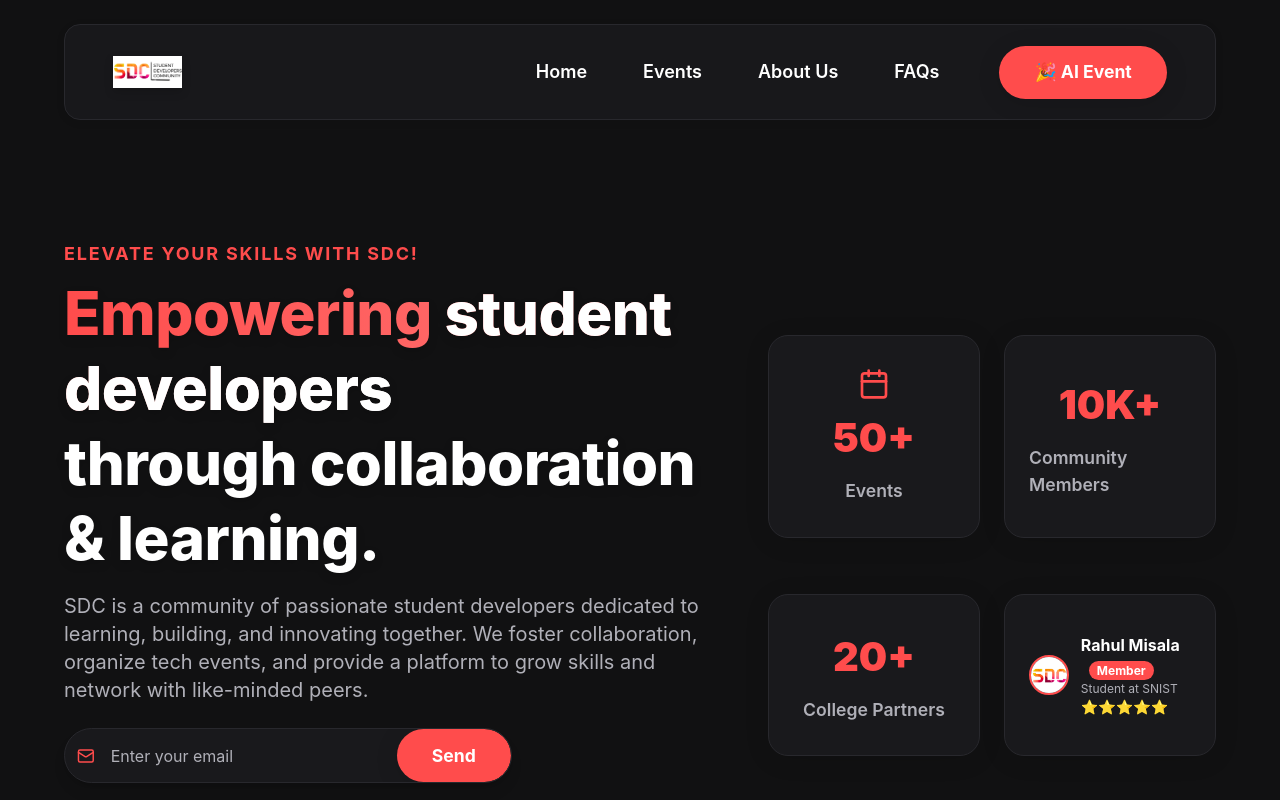
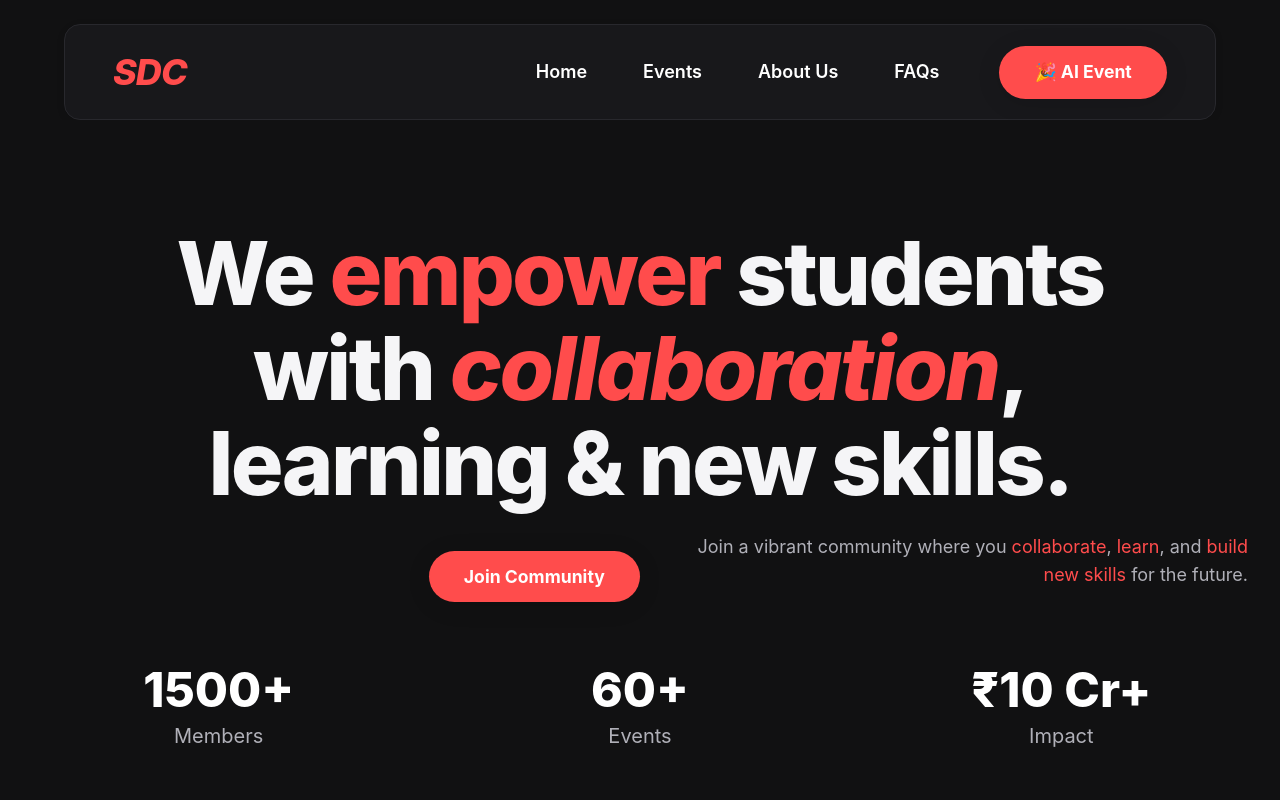
Before and after one commit to sdc-snist/sdc-web, a React (Vite) app: page / in a window 1280 px wide. Shown: the top 800 px of the page. Built offline with nearby package versions, Linux system fonts and the light colour scheme.

Commit message:
made the landing page look cool.
made the landing page  look cool

```diff
--- a/src/components/FAQ.jsx
+++ b/src/components/FAQ.jsx
@@ -26,7 +26,7 @@ const FAQPage = () => {
   ];
 
   return (
-    <section className="section py-20 min-h-screen flex flex-col items-center">
+  <section className="section section-alt py-20 min-h-screen flex flex-col items-center">
       {/* Header Section */}
       <div className="max-w-4xl text-center mb-14">
         <h1 className="text-4xl lg:text-5xl font-extrabold text-white mb-2">Frequently <span className="text-[var(--color-primary)]">Asked Questions</span></h1>
@@ -36,7 +36,7 @@ const FAQPage = () => {
       </div>
 
       {/* Stats Section */}
-      <div className="max-w-6xl w-full grid grid-cols-1 sm:grid-cols-3 gap-8 mb-16">
+      {/* <div className="max-w-6xl w-full grid grid-cols-1 sm:grid-cols-3 gap-8 mb-16">
         <div className="card bg-[var(--color-card)] text-center p-8">
           <h3 className="text-4xl font-extrabold text-[var(--color-primary)]">10,000+</h3>
           <p className="mt-2 text-[var(--color-text-muted)]">Registered Members</p>
@@ -49,7 +49,7 @@ const FAQPage = () => {
           <h3 className="text-4xl font-extrabold text-[var(--color-primary)]">20+</h3>
           <p className="mt-2 text-[var(--color-text-muted)]">Industry Collaborations</p>
         </div>
-      </div>
+      </div> */}
 
       {/* FAQ Section */}
       <div className="max-w-3xl w-full">
--- a/src/components/Footer.jsx
+++ b/src/components/Footer.jsx
@@ -4,7 +4,7 @@ import { FaInstagram, FaLinkedin, FaTwitter, FaYoutube } from "react-icons/fa";
 
 const Footer = () => {
   return (
-  <footer className="footer relative overflow-hidden pt-36 pb-14">
+  <footer className="footer section-alt relative overflow-hidden pt-36 pb-14">
       {/* Large background brand text above links */}
       <div className="w-full flex justify-center mb-6 relative z-10">
         <span
--- a/src/components/Landing.jsx
+++ b/src/components/Landing.jsx
@@ -4,60 +4,39 @@ import sdcImage from "../assets/sdc1.png";
 
 const Landing = () => {
   return (
-  <section className="section relative overflow-hidden min-h-[80vh] flex items-center justify-center pt-1 mt-[-1.5rem] md:mt-0">
+  <section className="section relative overflow-hidden min-h-[90vh] flex flex-col items-center justify-center">
     <div className="absolute inset-0 bg-[var(--color-bg)] opacity-100 z-0"></div>
-      <div className="relative z-10 max-w-7xl mx-auto flex flex-col lg:flex-row items-center justify-between gap-8 py-6 px-4">
-        {/* Left Content */}
-        <div className="max-w-2xl space-y-8 text-center lg:text-left">
-          <p className="text-[var(--color-primary)] font-bold text-lg uppercase tracking-widest mb-2">Elevate your skills with SDC!</p>
-          <h1 className="text-4xl xs:text-5xl md:text-6xl font-extrabold leading-tight mb-4 drop-shadow-lg">
-            <span className="bg-gradient-to-r from-[#ff4c4c] via-[#ff6b6b] to-white bg-clip-text text-transparent">
-              Empowering <span className="text-white">student developers</span>
-            </span>
-            <br className="hidden md:block" />
-            <span className="text-white">through collaboration & learning.</span>
+  <div className="relative z-10 w-full max-w-7xl mx-auto flex flex-col items-center justify-center px-2 sm:px-8 pb-0">
+      <h1
+        className="w-full text-center font-extrabold text-white text-[2.5rem] sm:text-[4rem] md:text-[5.5rem] leading-[1.08] mb-0 tracking-tight"
+        style={{ fontFamily: 'Inter, Segoe UI, Arial, sans-serif', letterSpacing: '-0.03em' }}
+      >
+        We <span className="text-[var(--color-primary)]">empower</span> students<br className="hidden sm:block" />
+        with <span className="italic text-[var(--color-primary)]">collaboration</span>,<br className="hidden sm:block" />
+        learning & new skills.
       </h1>
-          <p className="hidden md:block text-[var(--color-text-muted)] text-lg lg:text-xl mb-6">
-            SDC is a community of passionate student developers dedicated to learning, building, and innovating together. We foster collaboration, organize tech events, and provide a platform to grow skills and network with like-minded peers.
-          </p>
-          {/* Email Input */}
-          <div className="flex items-center bg-[var(--color-card)] rounded-full overflow-hidden w-full max-w-md mx-auto lg:mx-0 shadow-lg border border-[var(--color-border)]">
-            <Mail className="text-[var(--color-primary)] pl-3 h-10 w-10" />
-            <input
-              type="email"
-              placeholder="Enter your email"
-              className="px-4 py-3 w-full text-white bg-transparent focus:outline-none placeholder-[var(--color-text-muted)]"
-            />
-            <a className="btn ml-2">Send</a>
+      <div className="w-full flex flex-col md:flex-row items-center justify-center mt-2 mb-0">
+        <div className="w-full md:w-1/2 flex justify-center md:justify-end order-2 md:order-1 mt-10 md:mt-0">
+          <a className="btn bg-[var(--color-primary)] hover:bg-[var(--color-primary-light)] text-black hover:text-black font-bold text-xl px-10 py-4 rounded-xl shadow-xl transition-all duration-200 mt-8" href="#events">
+            Join Community
+          </a>
         </div>
-          <p className="text-[var(--color-primary)] font-bold text-2xl lg:text-3xl mt-4">#LearnDevelopShare</p>
-        </div>
-        {/* Right Content: Stats Cards */}
-        <div className="flex flex-col gap-6 w-full max-w-md">
-          <div className="flex gap-6">
-            <div className="card flex-1 flex flex-col items-center justify-center">
-              <Calendar className="text-[var(--color-primary)] h-8 w-8 mb-2" />
-              <div className="stat">50+</div>
-              <div className="stat-label">Events</div>
-            </div>
-            <div className="card flex-1 flex flex-col items-center justify-center">
-              <div className="stat">10K+</div>
-              <div className="stat-label">Community Members</div>
+        <div className="w-full md:w-1/2 text-center md:text-right text-[var(--color-text-muted)] text-base md:text-lg font-normal md:pl-8 md:order-2 order-1 mt-8 md:mt-0">
+          Join a vibrant community where you <span className="text-[var(--color-primary)]">collaborate</span>, <span className="text-[var(--color-primary)]">learn</span>, and <span className="text-[var(--color-primary)]">build new skills</span> for the future.
         </div>
       </div>
-          <div className="flex gap-6">
-            <div className="card flex-1 flex flex-col items-center justify-center">
-              <div className="stat">20+</div>
-              <div className="stat-label">College Partners</div>
+      <div className="w-full flex flex-col md:flex-row items-center justify-center gap-12 mt-16 mb-0">
+        <div className="flex-1 flex flex-col items-center">
+          <div className="text-4xl md:text-5xl font-extrabold text-white mb-2">1500+</div>
+          <div className="text-xl text-[var(--color-text-muted)]">Members</div>
         </div>
-            <div className="card flex-1 flex items-center gap-3">
-              <img src={sdcImage} className="w-10 h-10 rounded-full border-2 border-[var(--color-primary)]" alt="Member" />
-              <div>
-                <div className="font-bold text-white text-base">Rahul Misala <span className="bg-[var(--color-primary)] text-white text-xs px-2 py-0.5 rounded-full ml-2">Member</span></div>
-                <div className="text-[var(--color-text-muted)] text-xs">Student at SNIST</div>
-                <div className="flex text-yellow-400 text-sm">⭐⭐⭐⭐⭐</div>
+        <div className="flex-1 flex flex-col items-center">
+          <div className="text-4xl md:text-5xl font-extrabold text-white mb-2">60+</div>
+          <div className="text-xl text-[var(--color-text-muted)]">Events</div>
         </div>
-            </div>
+        <div className="flex-1 flex flex-col items-center">
+          <div className="text-4xl md:text-5xl font-extrabold text-white mb-2">₹10 Cr+</div>
+          <div className="text-xl text-[var(--color-text-muted)]">Impact</div>
         </div>
       </div>
     </div>
--- a/src/components/Navbar.jsx
+++ b/src/components/Navbar.jsx
@@ -12,17 +12,15 @@ const Navbar = ({ onLinkClick, refs }) => {
   };
 
   return (
-  <nav className="navbar mx-auto mt-2 md:mt-6 mb-8 bg-black/40 backdrop-blur-md shadow-lg border border-[var(--color-border)] rounded-2xl max-w-6xl">
+  <nav className="navbar mx-auto mt-2 md:mt-6 bg-black/40 backdrop-blur-md shadow-lg border border-[var(--color-border)] rounded-2xl max-w-6xl">
       <div className="max-w-7xl mx-auto px-6 sm:px-8 lg:px-12">
         <div className="flex items-center justify-between h-14">
-          {/* Logo */}
+          {/* SDC Text Logo */}
           <div className="flex-shrink-0">
             <button onClick={() => navigate("/")} className="flex items-center">
-              <img
-                src={logo}
-                alt="SDC Logo"
-                className="h-8 w-auto mr-3 drop-shadow-lg"
-              />
+              <span className="italic text-[var(--color-primary)] text-4xl font-extrabold tracking-tight" style={{fontFamily: 'Inter, Segoe UI, Arial, sans-serif'}}>
+                SDC
+              </span>
             </button>
           </div>
 
```
Lines whose indentation alone changed are shown as unchanged.
